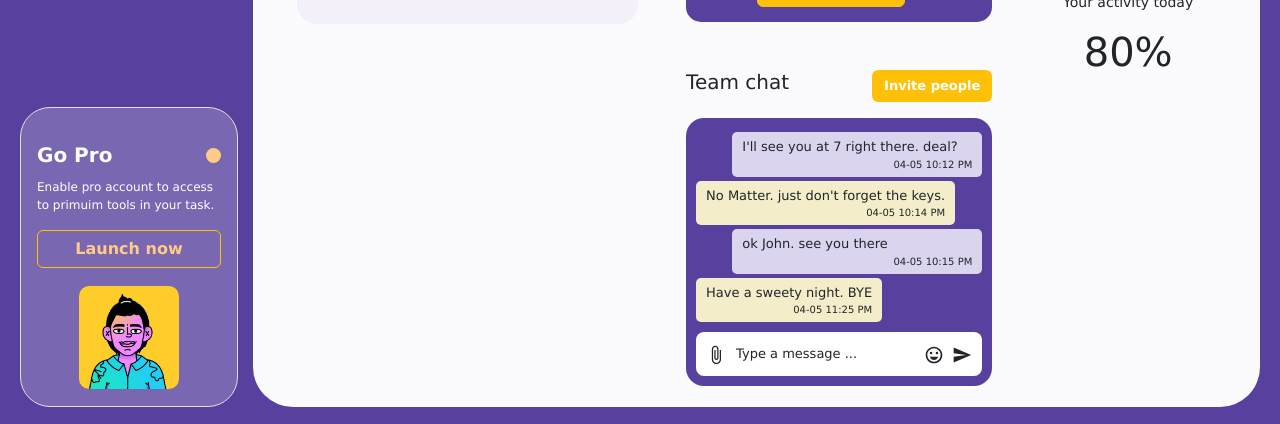
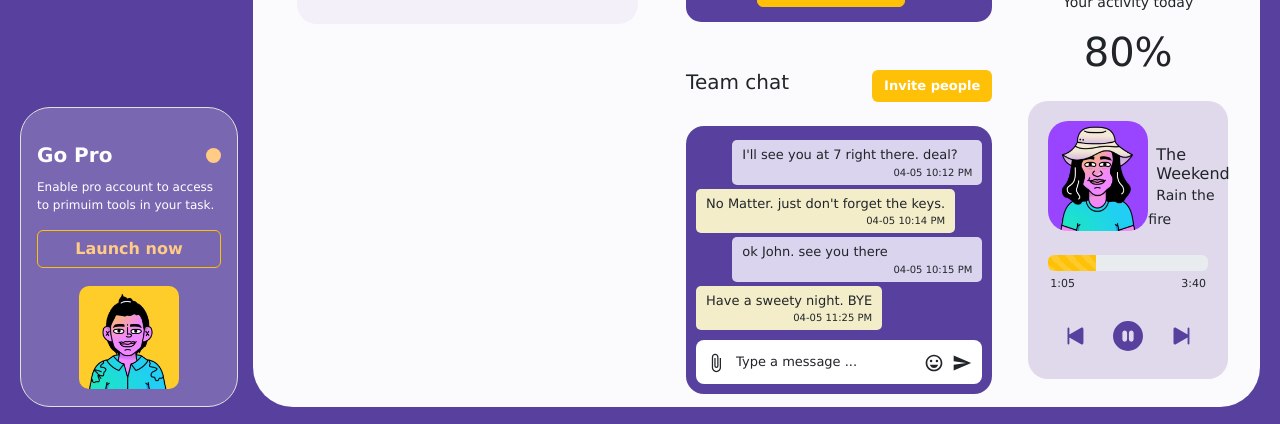
Before and after one commit to arashbaheri/notebook, a React (Create React App) app: page / in a window 1280 px wide. Shown: the part 373-797 px from the top of the page. Built offline with nearby package versions, Linux system fonts and the light colour scheme; the HTML template or start-up script is replaced by a standard one.

Commit message:
completed music bar in home page

```diff
--- a/src/components/home/index.js
+++ b/src/components/home/index.js
@@ -5,6 +5,7 @@ import { Col, Row } from 'reactstrap'
 import Calender from '../calender'
 import Header from '../../layout/header'
 import Messages from '../messages'
+import Music from '../music'
 import Navbar from '../../layout/navbar'
 import Notification from '../notification'
 import Profile from '../profile'
@@ -25,8 +26,9 @@ const HomePage = () => {
             <Messages />
           </Col>
 
-          <Col sm='12' md='6' lg='3'>
+          <Col sm='12' md='6' lg='3' className='px-4'>
             <Profile />
+            <Music />
           </Col>
         </Row>
       </Header>
--- a/src/components/messages/index.js
+++ b/src/components/messages/index.js
@@ -12,7 +12,7 @@ import { replys } from '../messages/chats'
 const Messages = () => {
   return (
     <>
-      <div className='notification-container mt-5  d-flex align-items-center justify-content-between'>
+      <div className='notification-container mt-5 pb-2 d-flex align-items-center justify-content-between'>
         <h5>Team chat</h5>
         <div>
           <Button className='invite-people-btn'>Invite people</Button>
--- /dev/null
+++ b/src/components/music/index.css
@@ -0,0 +1,22 @@
+.current-album-container {
+  display: flex;
+  justify-content: center;
+  width: 100%;
+  background-color: #dfd9eb;
+  margin-top: 12px;
+  padding: 20px;
+  border-radius: 20px;
+}
+.album-image-container img {
+  width: 100px;
+  border-radius: 20px;
+}
+.album-name-subtitle {
+  font-size: 14px;
+  margin-top: -50px !important;
+}
+.music-timing span {
+  font-size: 11px;
+  padding: 0 2px;
+  margin: 5px 0;
+}
--- /dev/null
+++ b/src/components/music/index.js
@@ -0,0 +1,43 @@
+import './index.css'
+
+import {
+  BsFillPauseCircleFill,
+  BsFillSkipEndFill,
+  BsFillSkipStartFill,
+} from 'react-icons/bs'
+
+import { Progress } from 'reactstrap'
+
+const Music = () => {
+  return (
+    <div className='d-flex flex-column current-album-container'>
+      <div className='d-flex album-image-container'>
+        <img src='/images/pro.png' alt='album-image' />
+        <div>
+          <h6 className='p-0 m-0 mt-4 mx-2'>The Weekend</h6>
+          <span className='mx-2 album-name-subtitle'>Rain the fire</span>
+        </div>
+      </div>
+      <div className='w-100 mt-4'>
+        <Progress striped color='warning' value={30} />
+        <div className='music-timing d-flex justify-content-between'>
+        <span>1:05</span>
+        <span>3:40</span>
+        </div>
+      </div>
+      <div className='d-flex justify-content-around mt-4 mb-2'>
+        <div>
+          <BsFillSkipStartFill size={30} color='#58409e' />
+        </div>
+        <div>
+          <BsFillPauseCircleFill size={30} color='#58409e' />
+        </div>
+        <div>
+          <BsFillSkipEndFill size={30} color='#58409e' />
+        </div>
+      </div>
+    </div>
+  )
+}
+
+export default Music
```
